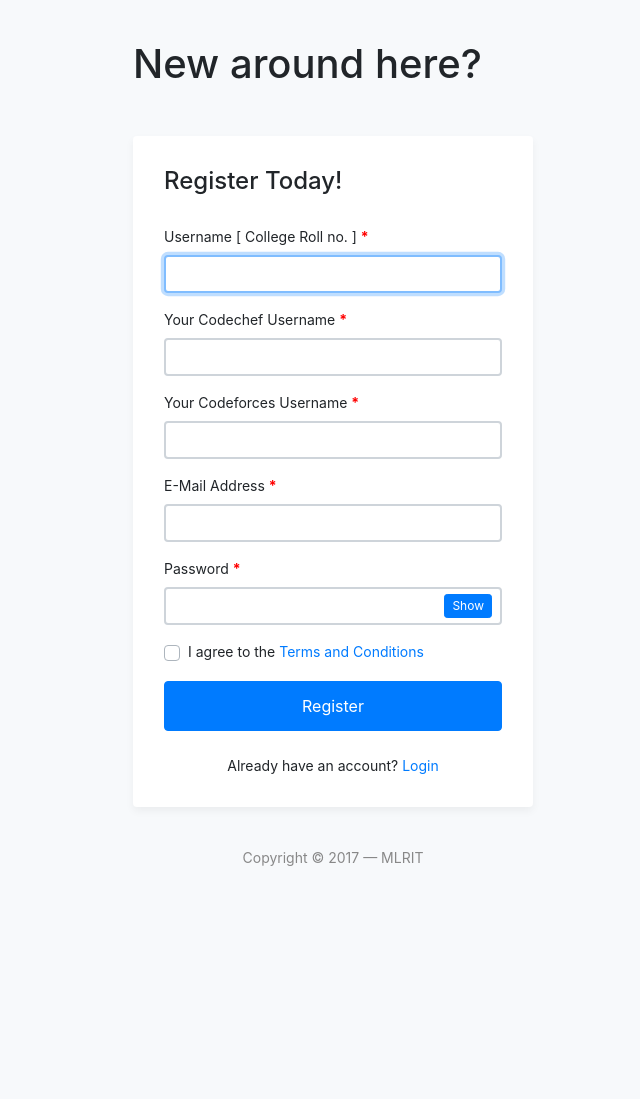
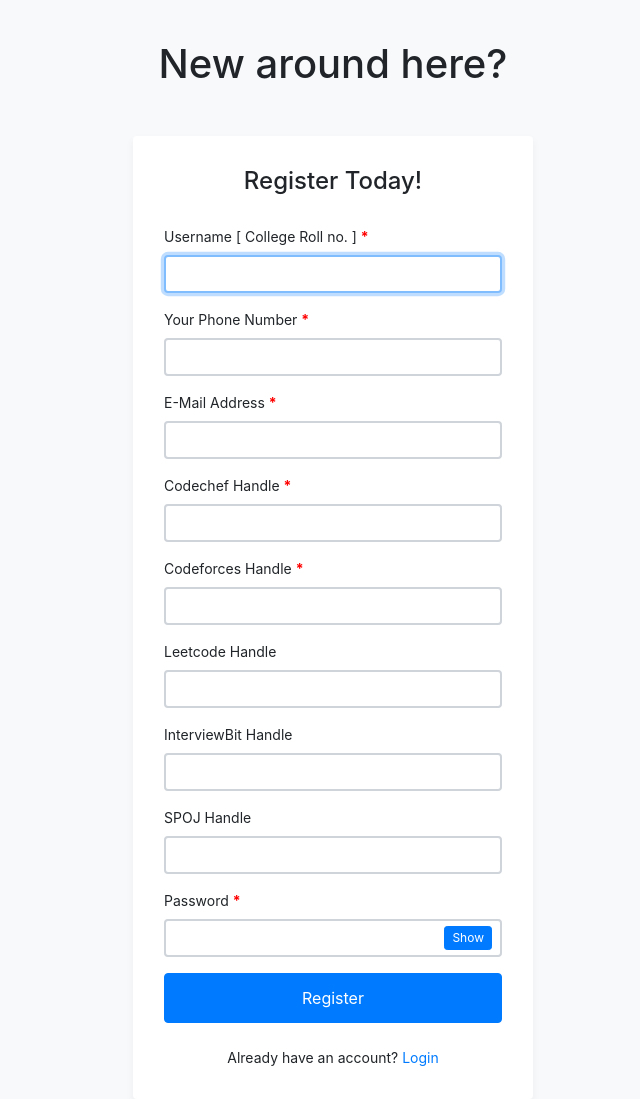
Before and after one commit to Vivekjvs/omnia, a Flask app: page /stu_register.html in a window 1280 px wide. Shown: the whole page, without its empty margins (307-947 px from the left). Before the commit the page ends 866 px from the top, so only its background shows below. Run offline with Flask 2, Linux system fonts and the light colour scheme; some libraries are stand-ins or nearby versions.

Commit message:
register update

```diff
--- a/app.py
+++ b/app.py
@@ -81,11 +81,17 @@ def studentRegistration():
         # getting input with name = password in HTML form
         password = request.form.get("password")
         # getting input with name = email  in HTML form
-        codechef = request.form.get("codechef")
+        codechef = request.form.get("Codechef")
         # getting input with name = email  in HTML form
-        codeforces = request.form.get("codeforces")
+        codeforces = request.form.get("Codeforces")
 
-        return addStudent(adminId,password,codechef,codeforces)
+        InterviewBit = request.form.get("InterviewBit")
+        spoj = request.form.get("SPOJ")
+        leetcode = request.form.get("Leetcode")
+        email = request.form.get("email")
+        phone = request.form.get("Phone")
+
+        return addStudent(adminId,password,codechef,codeforces,InterviewBit,spoj,leetcode,email,phone)
 
 
 if __name__ == "__main__":
--- a/codeforcesScrap.py
+++ b/codeforcesScrap.py
@@ -141,10 +141,10 @@ def updateUserContestDetails(userid,codeforcesHandle):
     print("userContestDetails: All user contest details of codeforces are updated")
 
 
-if __name__ == "__main__":
+def main(userid):
 
     #Taking userId of our website
-    userid = input('Please enter your userid\n').strip()
+
     codeforcesHandle = ""
     try:
         #Retriving
--- a/templates/stu_register.html
+++ b/templates/stu_register.html
@@ -14,12 +14,12 @@
 			<div class="row justify-content-md-center h-100">
 				<div class="card-wrapper">
 					<div class="message">
-						<h1>New around here?</h1>
+						<h1 style="text-align: center;">New around here?</h1>
 					</div>
 					<div class="card fat">
 						<div class="card-body">
-							<h4 class="card-title">Register Today!</h4>
-							<form method="POST" action="/stu_register.html/validate" class="my-login-validation" novalidate="">
+							<h4 class="card-title" style="text-align: center;">Register Today!</h4>
+							<form action="/stu_register.html/validate" method="POST" class="my-login-validation" novalidate="">
 								<div class="form-group">
 									<label for="user_name">Username [ College Roll no. ] <b style="color: red;">*</b></label>
 									<input id="user_name" type="text" class="form-control" name="user_name" required autofocus>
@@ -29,18 +29,10 @@
 								</div>
 
 								<div class="form-group">
-									<label for="cc_user_name">Your Codechef Username <b style="color: red;">*</b></label>
-									<input id="user_name" type="text" class="form-control" name="codechef" required autofocus>
+									<label for="user_name">Your Phone Number <b style="color: red;">*</b></label>
+									<input id="user_name" type="text" class="form-control" name="Phone" required autofocus>
 									<div class="invalid-feedback">
-										Please enter an appropriate username.
-									</div>
-								</div>
-
-								<div class="form-group">
-									<label for="cf_user_name">Your Codeforces Username <b style="color: red;">*</b></label>
-									<input id="user_name" type="text" class="form-control" name="codeforces" required autofocus>
-									<div class="invalid-feedback">
-										Please enter an appropriate username.
+										Please enter a valid 10 digit number
 									</div>
 								</div>
 
@@ -53,6 +45,46 @@
 								</div>
 
 								<div class="form-group">
+									<label for="cc_user_name">Codechef Handle <b style="color: red;">*</b></label>
+									<input id="user_name" type="text" class="form-control" name="Codechef" required autofocus>
+									<div class="invalid-feedback">
+										Please enter an appropriate Codechef username.
+									</div>
+								</div>
+
+								<div class="form-group">
+									<label for="cf_user_name">Codeforces Handle <b style="color: red;">*</b></label>
+									<input id="user_name" type="text" class="form-control" name="Codeforces" required autofocus>
+									<div class="invalid-feedback">
+										Please enter an appropriate Codeforces username.
+									</div>
+								</div>
+
+								<div class="form-group">
+									<label for="cc_user_name">Leetcode Handle </label>
+									<input id="user_name" type="text" class="form-control" name="Leetcode"  autofocus>
+									<div class="invalid-feedback">
+										Please enter an appropriate Leetcode Handle.
+									</div>
+								</div>
+
+								<div class="form-group">
+									<label for="cc_user_name">InterviewBit Handle </label>
+									<input id="user_name" type="text" class="form-control" name="InterviewBit"  autofocus>
+									<div class="invalid-feedback">
+										Please enter an appropriate InterviewBit Handle.
+									</div>
+								</div>
+
+								<div class="form-group">
+									<label for="cc_user_name">SPOJ Handle </label>
+									<input id="user_name" type="text" class="form-control" name="SPOJ"  autofocus>
+									<div class="invalid-feedback">
+										Please enter an appropriate SPOJ Handle.
+									</div>
+								</div>
+
+								<div class="form-group">
 									<label for="password">Password <b style="color: red;">*</b></label>
 									<input id="password" type="password" class="form-control" name="password" required data-eye>
 									<div class="invalid-feedback">
@@ -60,7 +92,7 @@
 									</div>
 								</div>
 
-								<div class="form-group">
+								<!-- <div class="form-group">
 									<div class="custom-checkbox custom-control">
 										<input type="checkbox" name="agree" id="agree" class="custom-control-input" required="">
 										<label for="agree" class="custom-control-label">I agree to the <a href="#">Terms and Conditions</a></label>
@@ -68,7 +100,7 @@
 											You must agree with our Terms and Conditions
 										</div>
 									</div>
-								</div>
+								</div> -->
 
 								<div class="form-group m-0">
 									<button type="submit" class="btn btn-primary btn-block">
@@ -81,9 +113,9 @@
 							</form>
 						</div>
 					</div>
-					<div class="footer">
+					<!-- <div class="footer">
 						Copyright &copy; 2017 &mdash; MLRIT
-					</div>
+					</div> -->
 				</div>
 			</div>
 		</div>
```
Also changed, not shown: MainDatabase.py (+6 -3 lines), scores.py (+7 -4 lines).
